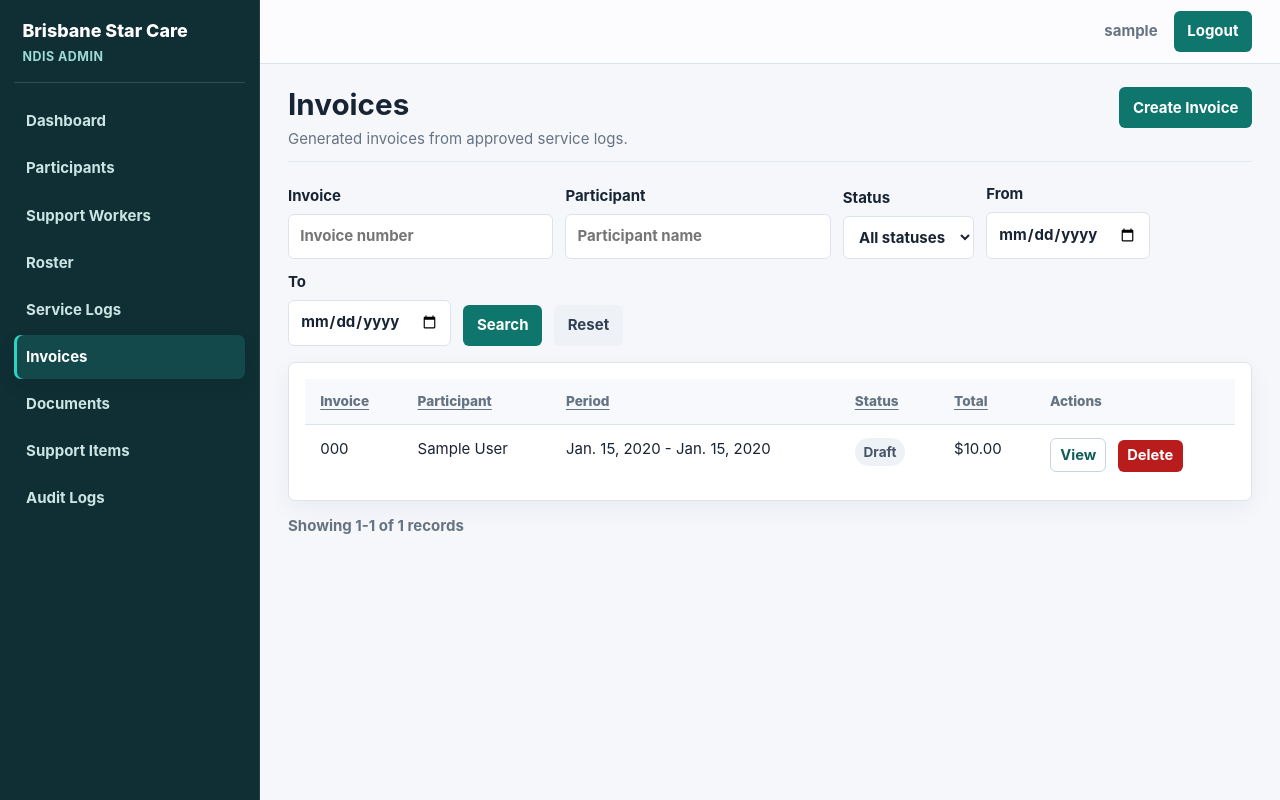
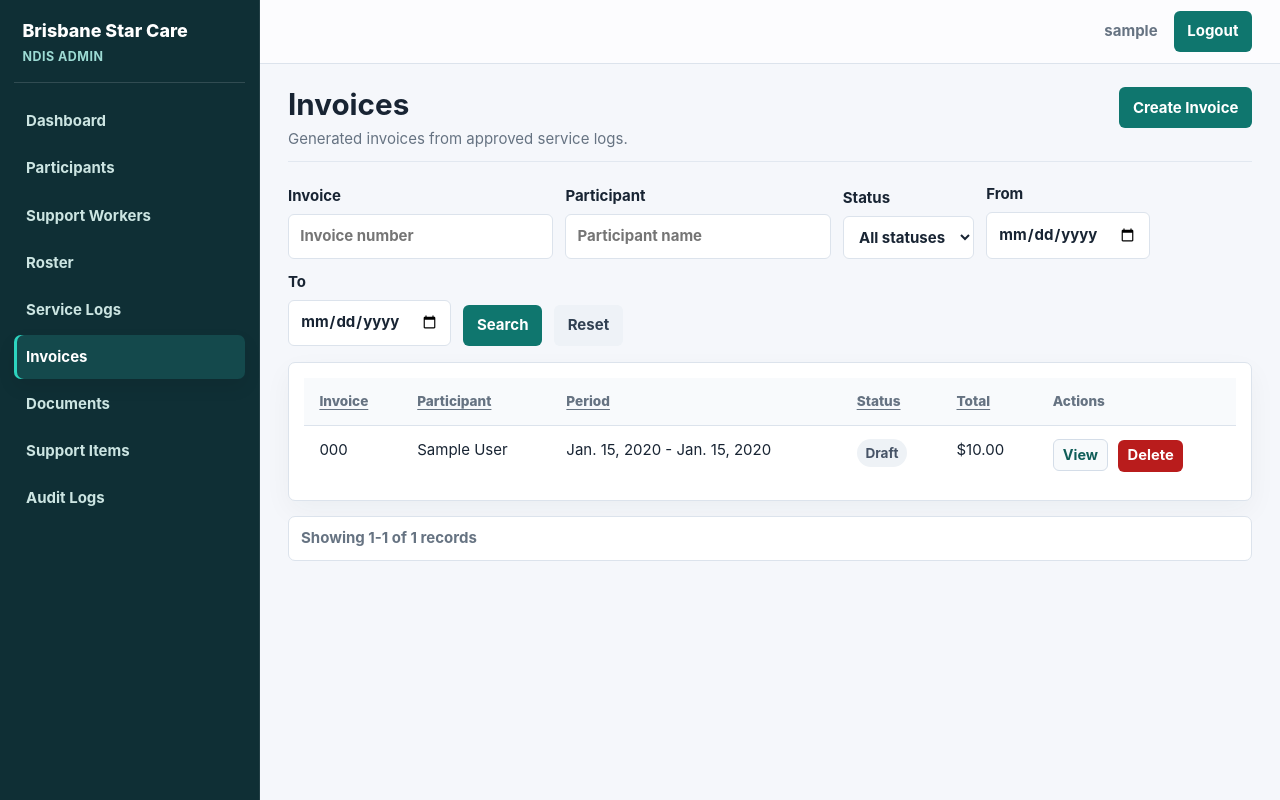
Before and after one commit to BeezMonkey/BSC_admin, a Django app: page /invoices/ in a window 1280 px wide. Run offline with Django 5.2, Linux system fonts and the light colour scheme; a user stored in the database is signed in; tables that the repository leaves empty hold one stand-in row (values such as "Sample post").

Commit message:
style: polish table and list views

```diff
--- a/participants/tests.py
+++ b/participants/tests.py
@@ -202,6 +202,7 @@ class ParticipantManagementTests(TestCase):
         self.assertEqual(response.context["participants"].paginator.count, 25)
         self.assertEqual(len(response.context["participants"]), 20)
         self.assertContains(response, "Showing 1-20 of 25 records")
+        self.assertContains(response, 'class="pagination"')
         self.assertContains(response, "?q=Active&amp;status=active&amp;page=2")
         self.assertNotContains(response, "Archived Participant")
 
--- a/static/css/app.css
+++ b/static/css/app.css
@@ -306,7 +306,7 @@ button.danger:hover {
 
 td.actions {
   display: table-cell;
-  min-width: 128px;
+  min-width: 142px;
   white-space: nowrap;
 }
 
@@ -314,14 +314,14 @@ td.actions a {
   display: inline-flex;
   align-items: center;
   justify-content: center;
-  min-height: 2rem;
-  margin-right: 0.45rem;
-  border: 1px solid #c8d4e3;
+  min-height: 1.95rem;
+  margin-right: 0.38rem;
+  border: 1px solid #d4dde8;
   border-radius: 6px;
-  padding: 0.32rem 0.58rem;
+  padding: 0.28rem 0.56rem;
   color: var(--brand-dark);
-  background: #ffffff;
-  font-size: 0.92rem;
+  background: #f8fafc;
+  font-size: 0.9rem;
   font-weight: 700;
 }
 
@@ -419,7 +419,7 @@ input[type="checkbox"] {
 .bulk-actions {
   display: flex;
   justify-content: flex-end;
-  margin-bottom: 0.85rem;
+  margin-bottom: 0.75rem;
 }
 
 .table-card {
@@ -427,33 +427,35 @@ input[type="checkbox"] {
   border: 1px solid var(--line);
   border-radius: 7px;
   background: var(--panel);
-  box-shadow: var(--shadow);
+  box-shadow: 0 10px 28px rgba(24, 36, 51, 0.045);
 }
 
 .table-card.card {
   display: block;
-  padding: 1rem;
+  padding: 0.95rem;
 }
 
 table {
   width: 100%;
-  border-collapse: collapse;
+  border-collapse: separate;
+  border-spacing: 0;
   min-width: 680px;
 }
 
 th,
 td {
   border-bottom: 1px solid var(--line);
-  padding: 0.78rem 0.95rem;
+  padding: 0.82rem 0.95rem;
   text-align: left;
   vertical-align: top;
 }
 
 th {
-  background: #f7f9fc;
+  background: #f8fafc;
   color: var(--muted);
   font-size: 0.85rem;
   font-weight: 800;
+  text-transform: none;
 }
 
 .sort-link {
@@ -468,6 +470,7 @@ th {
 
 tbody tr:hover {
   background: #f8fbfd;
+  box-shadow: inset 3px 0 0 rgba(15, 118, 110, 0.18);
 }
 
 tbody tr:last-child td {
@@ -479,8 +482,12 @@ tbody tr:last-child td {
   align-items: center;
   justify-content: space-between;
   gap: 1rem;
-  margin-top: 0.85rem;
+  margin-top: 0.9rem;
+  border: 1px solid var(--line);
+  border-radius: 7px;
+  padding: 0.65rem 0.75rem;
   color: var(--muted);
+  background: #ffffff;
   font-weight: 700;
 }
 
@@ -496,10 +503,10 @@ tbody tr:last-child td {
   display: inline-flex;
   align-items: center;
   justify-content: center;
-  min-height: 2.15rem;
+  min-height: 2rem;
   border: 1px solid var(--line);
   border-radius: 6px;
-  padding: 0.35rem 0.65rem;
+  padding: 0.3rem 0.62rem;
   background: #ffffff;
 }
 
```
Also changed, not shown: docs/superpowers/plans/2026-06-04-phase-52c-table-list-polish.md (added, +34 -0 lines), docs/superpowers/specs/2026-06-04-phase-52c-table-list-polish-design.md (added, +23 -0 lines).
